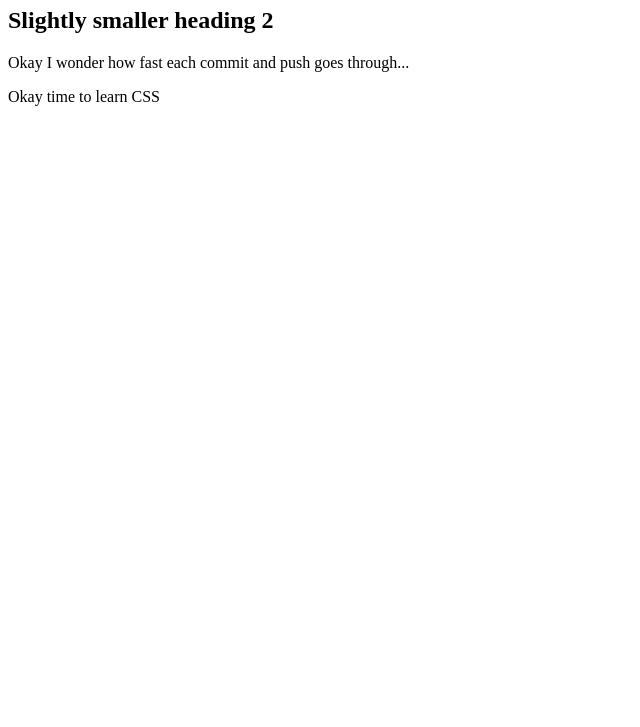
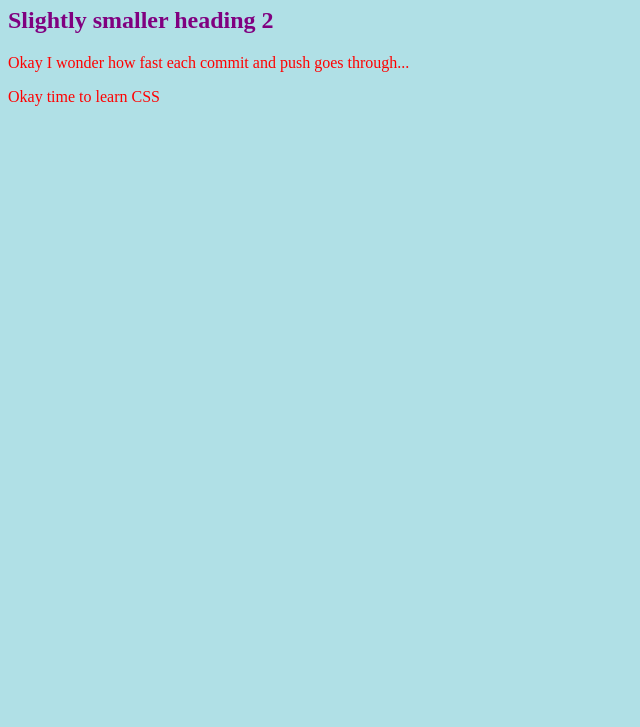
Before and after one commit to MasonLT199/Mason, a plain HTML site: page index.html in a window 1280 px wide. Shown: the part 73-800 px from the top of the page, without its empty margins (0-640 px from the left). Drawn offline with Linux system fonts and the light colour scheme.

Commit message:
First minimal style in CSCSS

```diff
--- a/index.html
+++ b/index.html
@@ -2,7 +2,9 @@
 <html>
 <head>
   <title>Mason</title>
+  <link rel="stylesheet" href="masonStyles.css">
 </head>
+
 <body>
 
   <h1 style="color:blue;">Big Blue heading 1</h1>
--- a/masonStyles.css
+++ b/masonStyles.css
@@ -0,0 +1,15 @@
+body {
+  background-color: powderblue;
+}
+
+h1{
+  color: orange;
+}
+
+h2 {
+  color: purple;
+}
+
+p {
+  color: red;
+}
```
